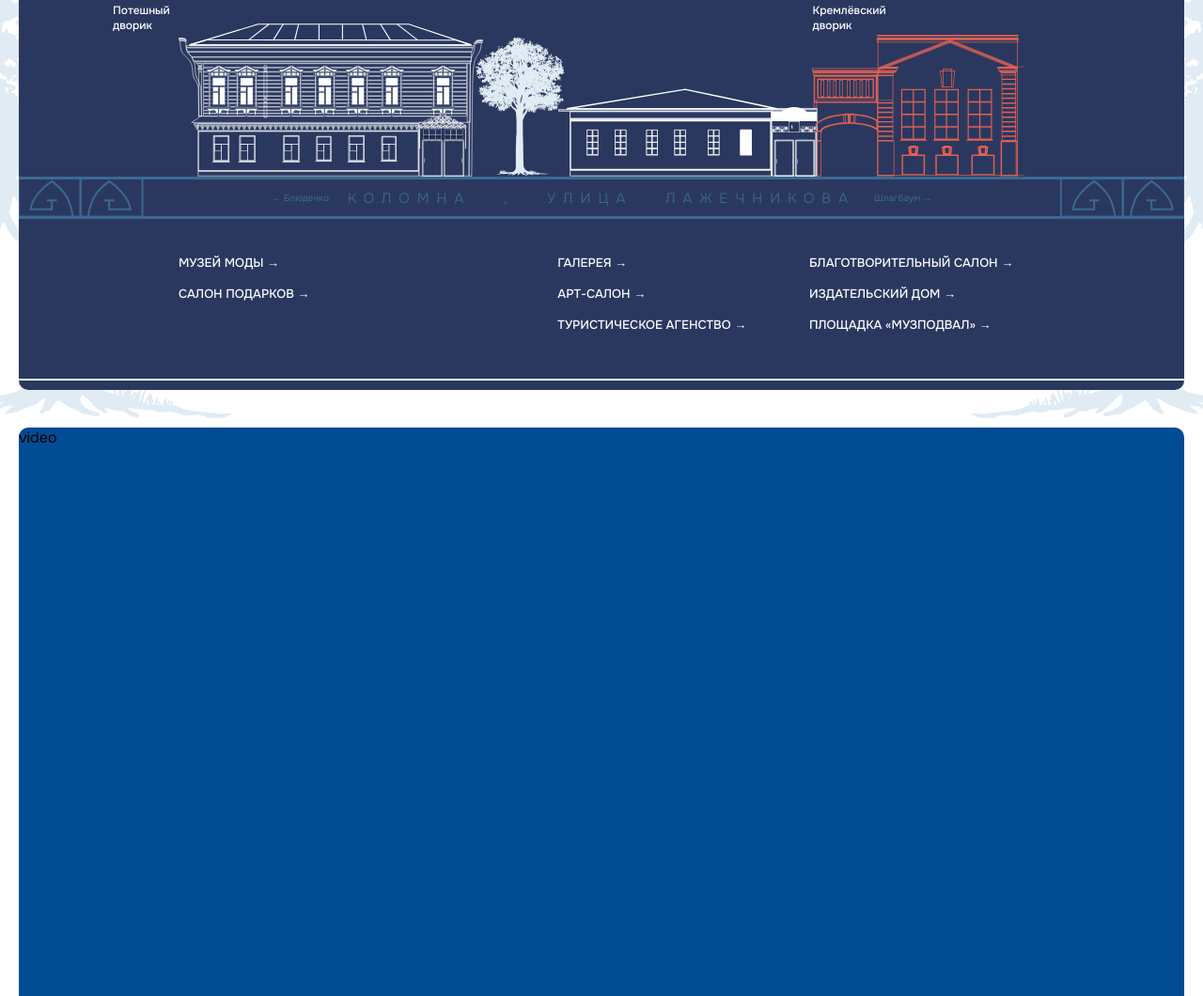
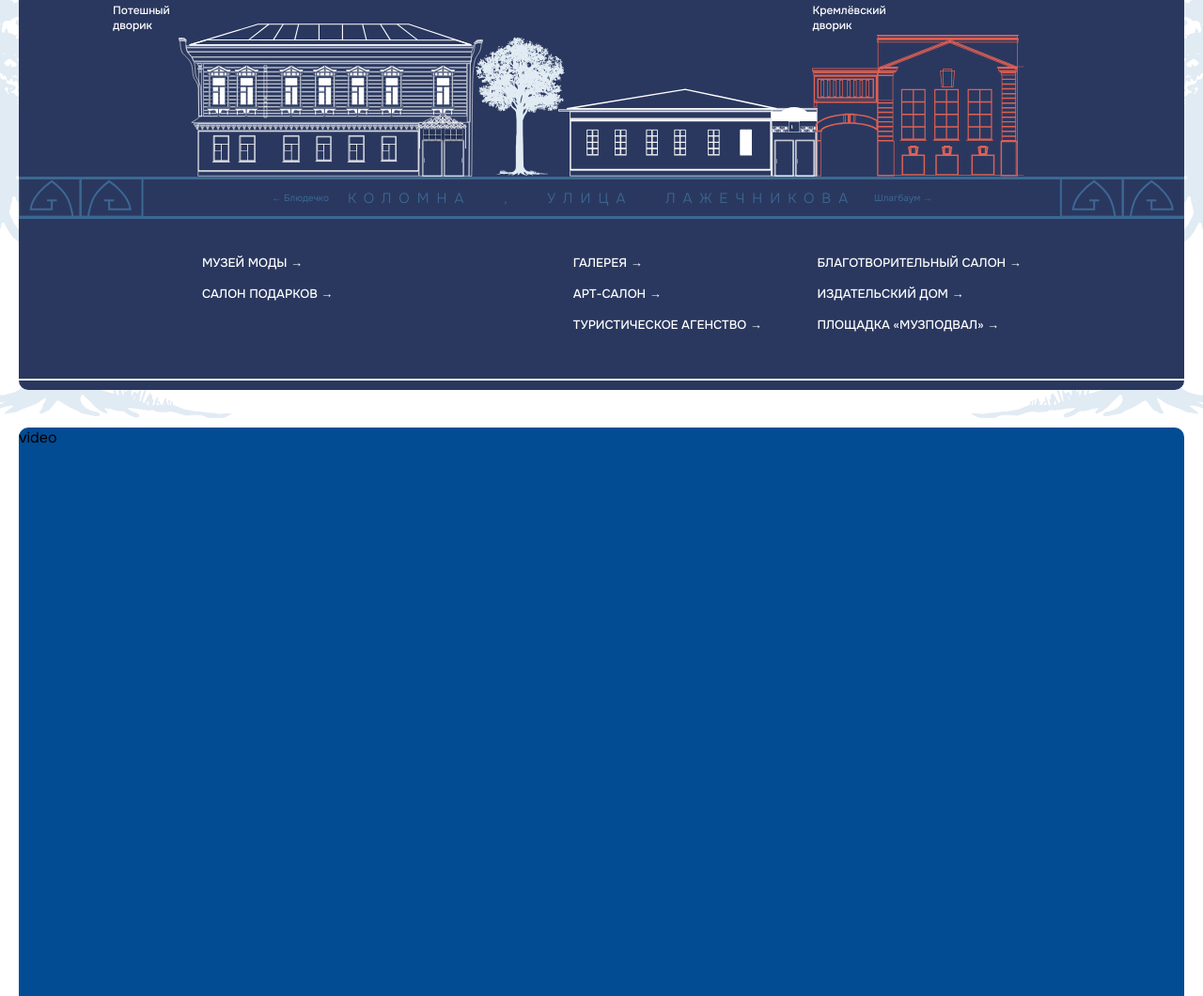
Before and after one commit to vasovneica/Liga_3_september, a plain HTML site: page index.html in a window 1280 px wide. Shown: the part 4744-5804 px from the top of the page at 94% size. Drawn offline with nearby package versions, Linux system fonts and the light colour scheme.

Commit message:
Add files via upload

```diff
--- a/styles.css
+++ b/styles.css
@@ -2048,7 +2048,7 @@ body {
 }
 
 .section-street-institution-list-col:nth-child(2) {
-    width: 150px;
+    width: 166px;
 }
 
 .section-street-institution-list-col:nth-child(4) {
@@ -2138,11 +2138,11 @@ body {
     }
 
     .section-street-institution-list-col:first-child {
-        margin-left: 0px;
+        margin-left: 25px;
     }
 
     .section-street-institution-list-col:nth-child(2) {
-        width: 222px;
+        width: 230px;
     }
 
     .section-street-institution-list-col:nth-child(4) {
@@ -2527,6 +2527,8 @@ body {
 
 
 
+
+
 /* common classes */
 
 /* display block class */
@@ -2537,5 +2539,4 @@ body {
 /* rotate 180 */
 .rotate {
     transform: rotate(180deg);
-
-}
+}
```
